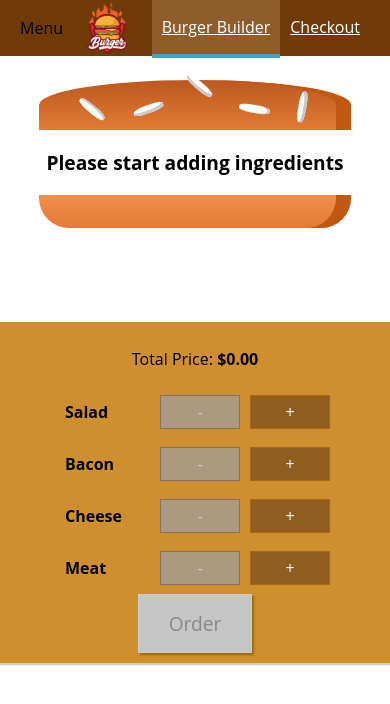
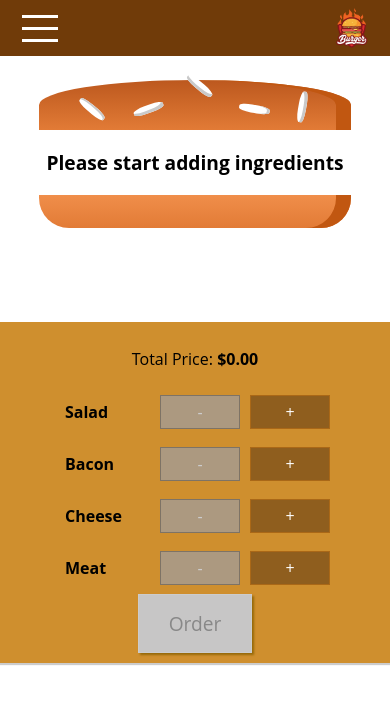
Before and after one commit to bazuka1995/Burger-Builder, a React (Create React App) app: page / in a window 390 px wide. Shown: the top 704 px of the page. Built offline with nearby package versions, Linux system fonts and the light colour scheme; the HTML template or start-up script is replaced by a standard one.

Commit message:
Add sidedrawer
Added a sidedrawer to the mobile view.
Make sure the toolbar menu items arent shown when viewing on a mobile device.

```diff
--- a/src/components/Layout/Layout.js
+++ b/src/components/Layout/Layout.js
@@ -1,15 +1,33 @@
-import React from "react";
+import React, { Component } from "react";
 import Aux from "../../hoc/Auxilliary";
-import classes from './Layout.module.css';
-import Toolbar from '../Navigation/Toolbar/Toolbar';
+import classes from "./Layout.module.css";
+import Toolbar from "../Navigation/Toolbar/Toolbar";
+import SideDrawer from "../Navigation/SideDrawer/SideDrawer";
 
-const Layout = (props) => (
-  <Aux>
-    <Toolbar />
-    <main className={ classes.Content }>
-        {props.children}
-    </main>
-  </Aux>
-);
+class Layout extends Component {
+  state = {
+    showSideDrawer: false
+  }
+
+  SideDrawerClosedHandler = () => {
+    this.setState({showSideDrawer: false});
+  }
+
+  sideDrawerToggleHandler = () => {
+    this.setState((prevState) => {
+      return {showSideDrawer: !prevState.showSideDrawer};
+    });
+  }
+
+  render() {
+    return (
+      <Aux>
+        <Toolbar toggle={this.sideDrawerToggleHandler} />
+        <SideDrawer open={this.state.showSideDrawer} closed={this.SideDrawerClosedHandler} />
+        <main className={classes.Content}>{this.props.children}</main>
+      </Aux>
+    );
+  }
+}
 
 export default Layout;
--- a/src/components/Logo/Logo.module.css
+++ b/src/components/Logo/Logo.module.css
@@ -2,8 +2,10 @@
     padding: 2px;
     height: 100%;
     box-sizing: border-box;
+    border-radius: 5px;
 }
 
 .Logo img {
     height: 100%;
+    margin-bottom: 32px;
 }
--- a/src/components/Navigation/NavigationItems/NavigationItem/NavigationItem.module.css
+++ b/src/components/Navigation/NavigationItems/NavigationItem/NavigationItem.module.css
@@ -1,3 +1,25 @@
+.NavigationItem {
+    margin: 10px 0;
+    box-sizing: border-box;
+    display: block;
+    width: 100%;
+}
+
+.NavigationItem a {
+    color: #8f5c2c;
+    text-decoration: none;
+    width: 100%;
+    box-sizing: border-box;
+    display: block;
+}
+
+.NavigationItem a:hover,
+.NavigationItem a:active,
+.NavigationItem a.active {
+    color: #40a4c8;
+}
+
+@media (min-width: 500px) {
     .NavigationItem {
         margin: 0;
         display: flex;
@@ -20,3 +42,4 @@
         border-bottom: 4px solid #40A4C8;
         color: white;
     }
+}
--- a/src/components/Navigation/NavigationItems/NavigationItems.module.css
+++ b/src/components/Navigation/NavigationItems/NavigationItems.module.css
@@ -3,7 +3,13 @@
     padding: 0;
     list-style: none;
     display: flex;
-    flex-flow: row;
+    flex-flow: column;
     align-items: center;
-    height: auto;
+    height: 100%;
 }
+
+@media (min-width: 500px) {
+    .NavigationItems {
+        flex-flow: row;
+    }
+}
--- /dev/null
+++ b/src/components/Navigation/SideDrawer/DrawerToggle/DrawerToggle.js
@@ -0,0 +1,12 @@
+import React from 'react';
+import classes from './DrawerToggle.module.css';
+
+const drawerToggle = (props) => (
+    <div className={classes.DrawerToggle} onClick={props.clicked}>
+        <div></div>
+        <div></div>
+        <div></div>
+    </div>
+)
+
+export default drawerToggle;
--- /dev/null
+++ b/src/components/Navigation/SideDrawer/DrawerToggle/DrawerToggle.module.css
@@ -0,0 +1,23 @@
+.DrawerToggle {
+    width: 40px;
+    height: 100%;
+    display: flex;
+    flex-flow: column;
+    justify-content: space-around;
+    align-items: center;
+    padding: 10px 0;
+    box-sizing: border-box;
+    cursor: pointer;
+}
+
+.DrawerToggle div {
+    width: 90%;
+    height: 3px;
+    background-color: white;
+}
+
+@media (min-width: 500px) {
+    .DrawerToggle {
+        display: none;
+    }
+}
--- /dev/null
+++ b/src/components/Navigation/SideDrawer/SideDrawer.js
@@ -0,0 +1,30 @@
+import React from "react";
+import Logo from "../../Logo/Logo";
+import NavigationItems from "../NavigationItems/NavigationItems";
+import classes from "./SideDrawer.module.css";
+import Backdrop from "../../UI/Backdrop/Backdrop";
+import Aux from "../../../hoc/Auxilliary";
+
+const SideDrawer = (props) => {
+  let attachedClasses = [classes.SideDrawer, classes.Close];
+
+  if (props.open) {
+    attachedClasses = [classes.SideDrawer, classes.Open];
+  }
+
+  return (
+    <Aux>
+      <Backdrop show={props.open} clicked={props.closed} />
+      <div className={attachedClasses.join(' ')}>
+        <div className={classes.Logo}>
+          <Logo />
+        </div>
+        <nav>
+          <NavigationItems />
+        </nav>
+      </div>
+    </Aux>
+  );
+};
+
+export default SideDrawer;
--- /dev/null
+++ b/src/components/Navigation/SideDrawer/SideDrawer.module.css
@@ -0,0 +1,31 @@
+.SideDrawer {
+    position: fixed;
+    width: 280px;
+    max-width: 70%;
+    height: 100%;
+    left: 0;
+    top: 0;
+    z-index: 200;
+    background-color: white;
+    padding: 32px 16px;
+    box-sizing: border-box;
+    transition: transform 0.3s ease-out;
+}
+
+@media (min-width: 500px) {
+    .SideDrawer {
+        display: none;
+    }
+}
+
+.Open {
+    transform: translateX(0);
+}
+
+.Close {
+    transform: translateX(-100%);
+}
+
+.Logo {
+    height: 11%;
+}
--- a/src/components/Navigation/Toolbar/Toolbar.js
+++ b/src/components/Navigation/Toolbar/Toolbar.js
@@ -2,12 +2,15 @@
 import classes from './Toolbar.module.css';
 import Logo from '../../Logo/Logo';
 import NavigationItems from '../NavigationItems/NavigationItems';
+import DrawerToggle from '../SideDrawer/DrawerToggle/DrawerToggle';
 
 const toolbar = (props) => (
     <header className={classes.Toolbar}>
-        <div>Menu</div>
-        <Logo />
-        <nav>
+        <DrawerToggle clicked={props.toggle}/>
+        <div className={classes.Logo}>
+            <Logo />
+        </div>
+        <nav className={classes.DesktopOnly}>
             <NavigationItems />
         </nav>
     </header>
--- a/src/components/Navigation/Toolbar/Toolbar.module.css
+++ b/src/components/Navigation/Toolbar/Toolbar.module.css
@@ -16,3 +16,13 @@
 .Toolbar nav {
     height: 100%;
 }
+
+.Logo {
+    height: 80%;
+}
+
+@media (max-width: 499px) {
+    .DesktopOnly {
+        display: none
+    }
+}
```
Lines whose indentation alone changed are shown as unchanged.
